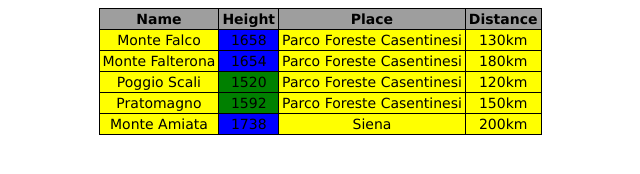
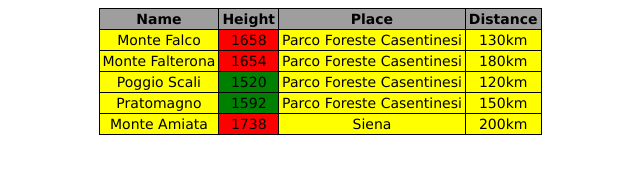
Before and after one commit to tonmoymistry12/Accolite, a plain HTML site: page index.html in a window 1280 px wide. Shown: the whole page, without its empty margins (320-960 px from the left). Drawn offline with Linux system fonts and the light colour scheme.

Commit message:
component

```diff
--- a/index.html
+++ b/index.html
@@ -33,7 +33,7 @@
            height:'Moutain Height',
            cellName:'height',
            cellValue:1600,
-           cellColor:'blue:green'
+           cellColor:'red:green'
        }
     ];
     let c = [];
```
Also changed, not shown: 1 other file.
